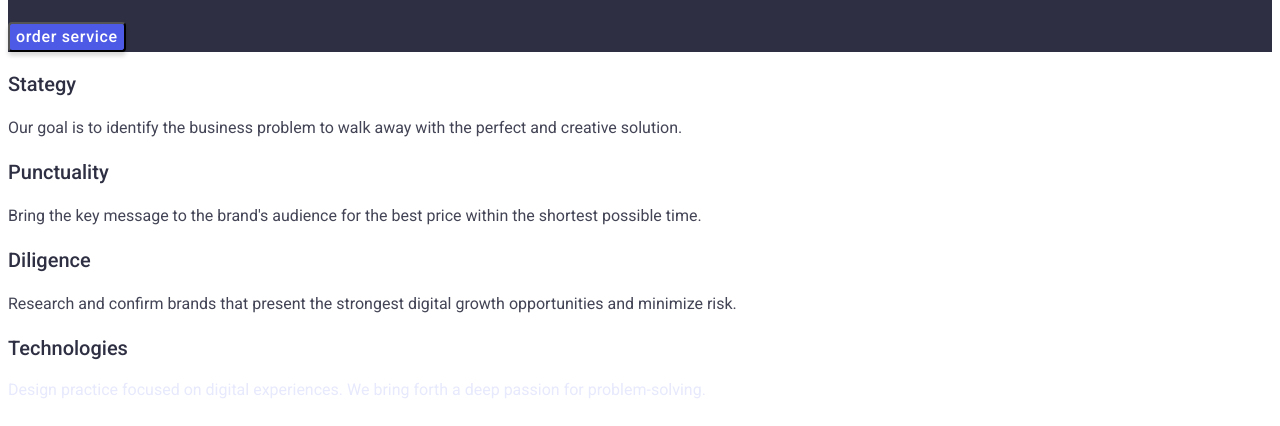
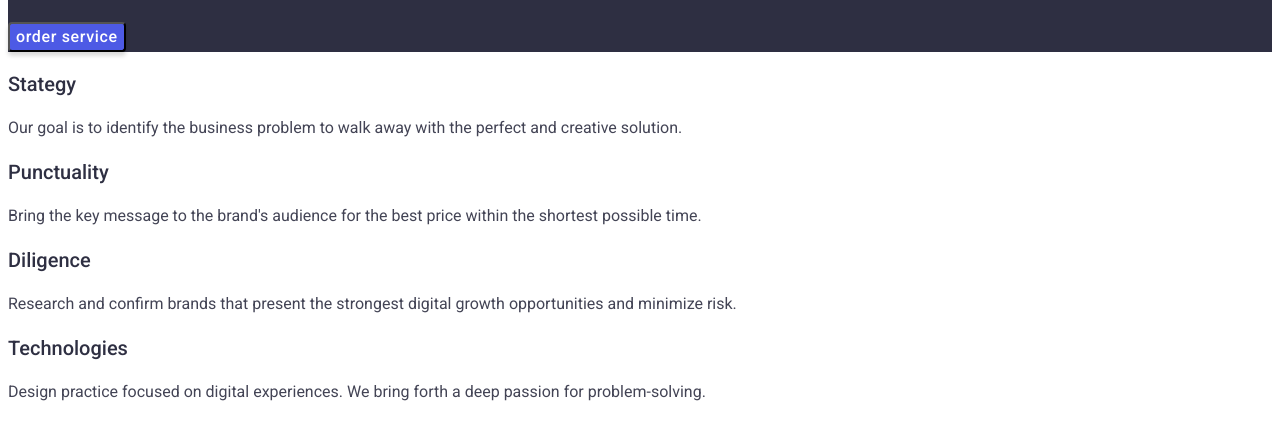
Before and after one commit to jhen0202/goit-markup-hw-03, a plain HTML site: page index.html in a window 1280 px wide. Shown: the part 340-766 px from the top of the page. Drawn offline with Linux system fonts and the light colour scheme.

Commit message:
Update index.html

```diff
--- a/index.html
+++ b/index.html
@@ -61,7 +61,7 @@
             </li>
             <li class="solution-item">
                 <h3 class="solution-title">Technologies</h3>
-                <p class="solution-descriptio">Design practice focused on digital experiences. We bring forth a deep passion for problem-solving.</p>
+                <p class="solution-description">Design practice focused on digital experiences. We bring forth a deep passion for problem-solving.</p>
             </li>
          </ul>
     </div>
```
